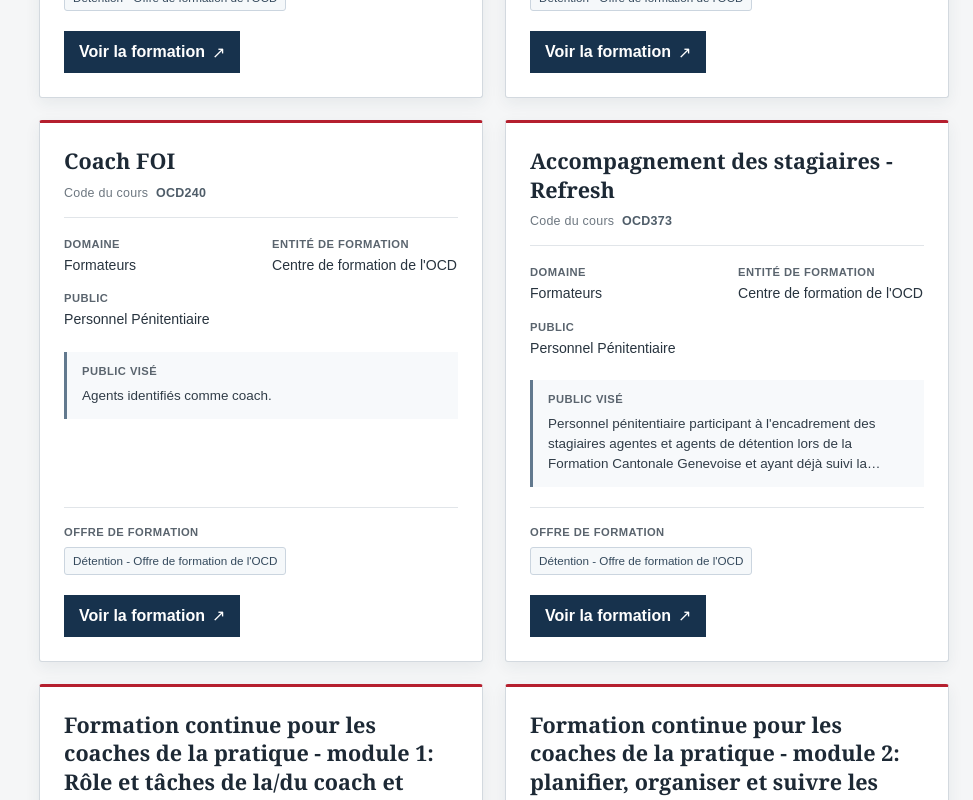
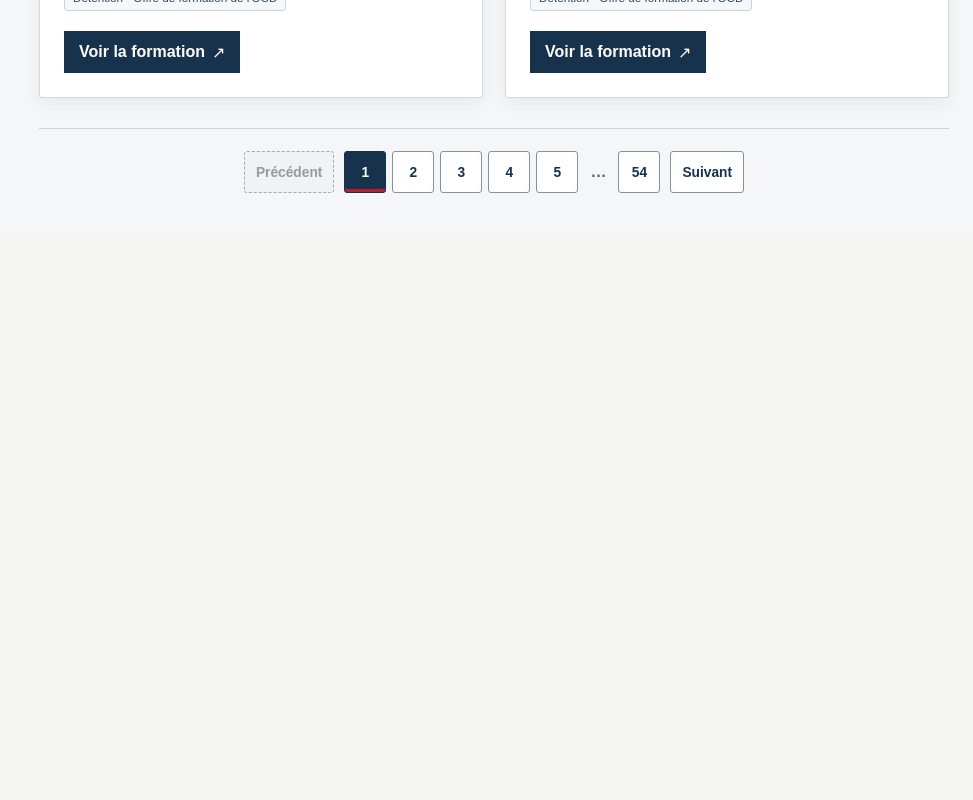
Before and after one commit to technologies-formation/catalogue-formations, a React (Vite) app: page / in a window 1280 px wide. Shown: the part 6220-7020 px from the top of the page, without its empty margins (307-1280 px from the left). After the commit the page ends 6451 px from the top, so only its background shows below. Built offline with nearby package versions, Linux system fonts and the light colour scheme.

Commit message:
feat: ajouter la pagination des formations

```diff
--- a/src/App.css
+++ b/src/App.css
@@ -479,6 +479,68 @@ select:disabled {
   gap: 22px;
 }
 
+.pagination {
+  display: flex;
+  flex-wrap: wrap;
+  justify-content: center;
+  align-items: center;
+  gap: 10px;
+  margin-top: 30px;
+  padding-top: 22px;
+  border-top: 1px solid #ccd4db;
+}
+
+.pagination-pages {
+  display: flex;
+  flex-wrap: wrap;
+  justify-content: center;
+  gap: 6px;
+}
+
+.pagination button {
+  min-width: 42px;
+  min-height: 42px;
+  padding: 8px 11px;
+  border: 1px solid #84929e;
+  border-radius: 3px;
+  color: #17324d;
+  background: #fff;
+  font: inherit;
+  font-size: .86rem;
+  font-weight: 700;
+  cursor: pointer;
+}
+
+.pagination button:hover:not(:disabled),
+.pagination button:focus-visible {
+  border-color: #17324d;
+  background: #edf3f8;
+}
+
+.pagination button.is-current {
+  border-color: #17324d;
+  color: #fff;
+  background: #17324d;
+  box-shadow: inset 0 -3px 0 #b51f2e;
+}
+
+.pagination button:disabled {
+  border-style: dashed;
+  color: #737d85;
+  background: #eef0f2;
+  cursor: not-allowed;
+  opacity: .75;
+}
+
+.pagination-ellipsis {
+  display: grid;
+  place-items: center;
+  min-width: 28px;
+  min-height: 42px;
+  color: #59656f;
+  font-weight: 700;
+}
+
 .official-course-card {
   min-width: 0;
   display: flex;
--- a/src/App.jsx
+++ b/src/App.jsx
@@ -1,10 +1,16 @@
-import { useEffect, useMemo, useState } from 'react'
+import { useEffect, useMemo, useReducer, useRef, useState } from 'react'
 import './App.css'
 import { fullCatalogueCourses } from './data/fullCatalogueCourses.js'
 import {
   getPublicFacetOptions,
   matchesPublicFacet,
 } from './domain/coursePublic.js'
+import {
+  getPageCount,
+  getPageResults,
+  getVisiblePages,
+  paginationReducer,
+} from './domain/coursePagination.js'
 
 const NO_FILTER = ''
 const LONG_TARGET_AUDIENCE_THRESHOLD = 240
@@ -42,6 +48,8 @@ function App() {
   const [themes, setThemes] = useState([])
   const [publics, setPublics] = useState([])
   const [showGettingStarted, setShowGettingStarted] = useState(true)
+  const [currentPage, dispatchPagination] = useReducer(paginationReducer, 1)
+  const resultsHeadingRef = useRef(null)
 
   const hasPrimarySelection = trainingOffers.length > 0 || trainingEntities.length > 0
   const hasDomainSelection = domains.length > 0
@@ -131,6 +139,25 @@ function App() {
     ],
   )
 
+  const pageCount = getPageCount(matchingOfficialCourses.length)
+  const activePage = Math.min(currentPage, Math.max(1, pageCount))
+  const visiblePages = getVisiblePages(activePage, pageCount)
+  const paginatedOfficialCourses = getPageResults(
+    matchingOfficialCourses,
+    activePage,
+  )
+
+  useEffect(() => {
+    dispatchPagination({ type: 'criteriaChanged' })
+  }, [
+    officialSearch,
+    trainingOffers,
+    trainingEntities,
+    domains,
+    themes,
+    publics,
+  ])
+
   const activeOfficialFilters = [
     officialSearch.trim() && {
       key: 'search',
@@ -171,6 +198,14 @@ function App() {
     setDomains([])
     setThemes([])
     setPublics([])
+  }
+
+  function changePage(action) {
+    dispatchPagination({ ...action, pageCount })
+    resultsHeadingRef.current?.scrollIntoView({
+      behavior: 'smooth',
+      block: 'start',
+    })
   }
 
   return (
@@ -302,7 +337,7 @@ function App() {
             </aside>
 
             <div className="official-catalog-results">
-              <div className="official-results-heading">
+              <div className="official-results-heading" ref={resultsHeadingRef}>
                 <h2 id="official-catalog-heading">
                   {formatFormationCount(matchingOfficialCourses.length)} formation
                   {matchingOfficialCourses.length !== 1 ? 's' : ''} trouvée
@@ -327,7 +362,7 @@ function App() {
 
               <div className="official-results-scroll" aria-live="polite">
                 {matchingOfficialCourses.length > 0 ? (
-                  matchingOfficialCourses.map((course) => (
+                  paginatedOfficialCourses.map((course) => (
                     <OfficialCourseCard key={course.code} course={course} />
                   ))
                 ) : (
@@ -347,6 +382,44 @@ function App() {
                   </div>
                 )}
               </div>
+              {pageCount > 1 && (
+                <nav className="pagination" aria-label="Pagination des formations">
+                  <button
+                    type="button"
+                    onClick={() => changePage({ type: 'previous' })}
+                    disabled={activePage === 1}
+                  >
+                    Précédent
+                  </button>
+                  <div className="pagination-pages">
+                    {visiblePages.map((page) =>
+                      typeof page === 'number' ? (
+                        <button
+                          key={page}
+                          type="button"
+                          className={page === activePage ? 'is-current' : ''}
+                          aria-current={page === activePage ? 'page' : undefined}
+                          aria-label={`Page ${page}`}
+                          onClick={() => changePage({ type: 'goTo', page })}
+                        >
+                          {page}
+                        </button>
+                      ) : (
+                        <span key={page} className="pagination-ellipsis" aria-hidden="true">
+                          …
+                        </span>
+                      ),
+                    )}
+                  </div>
+                  <button
+                    type="button"
+                    onClick={() => changePage({ type: 'next' })}
+                    disabled={activePage === pageCount}
+                  >
+                    Suivant
+                  </button>
+                </nav>
+              )}
             </div>
           </div>
         </section>
--- /dev/null
+++ b/src/domain/coursePagination.js
@@ -0,0 +1,53 @@
+export const RESULTS_PER_PAGE = 20
+
+export function getPageCount(resultCount, pageSize = RESULTS_PER_PAGE) {
+  return Math.ceil(resultCount / pageSize)
+}
+
+export function getPageResults(results, currentPage, pageSize = RESULTS_PER_PAGE) {
+  const startIndex = (currentPage - 1) * pageSize
+  return results.slice(startIndex, startIndex + pageSize)
+}
+
+export function paginationReducer(currentPage, action) {
+  if (action.type === 'criteriaChanged') return 1
+
+  const lastPage = Math.max(1, action.pageCount)
+
+  if (action.type === 'previous') return Math.max(1, currentPage - 1)
+  if (action.type === 'next') return Math.min(lastPage, currentPage + 1)
+  if (action.type === 'goTo') {
+    return Math.min(lastPage, Math.max(1, action.page))
+  }
+
+  return currentPage
+}
+
+export function getVisiblePages(currentPage, pageCount) {
+  if (pageCount <= 7) {
+    return Array.from({ length: pageCount }, (_, index) => index + 1)
+  }
+
+  if (currentPage <= 4) return [1, 2, 3, 4, 5, 'ellipsis-end', pageCount]
+  if (currentPage >= pageCount - 3) {
+    return [
+      1,
+      'ellipsis-start',
+      pageCount - 4,
+      pageCount - 3,
+      pageCount - 2,
+      pageCount - 1,
+      pageCount,
+    ]
+  }
+
+  return [
+    1,
+    'ellipsis-start',
+    currentPage - 1,
+    currentPage,
+    currentPage + 1,
+    'ellipsis-end',
+    pageCount,
+  ]
+}
```
Also changed, not shown: 1 other file (tests, documents, lock files or other folders).
